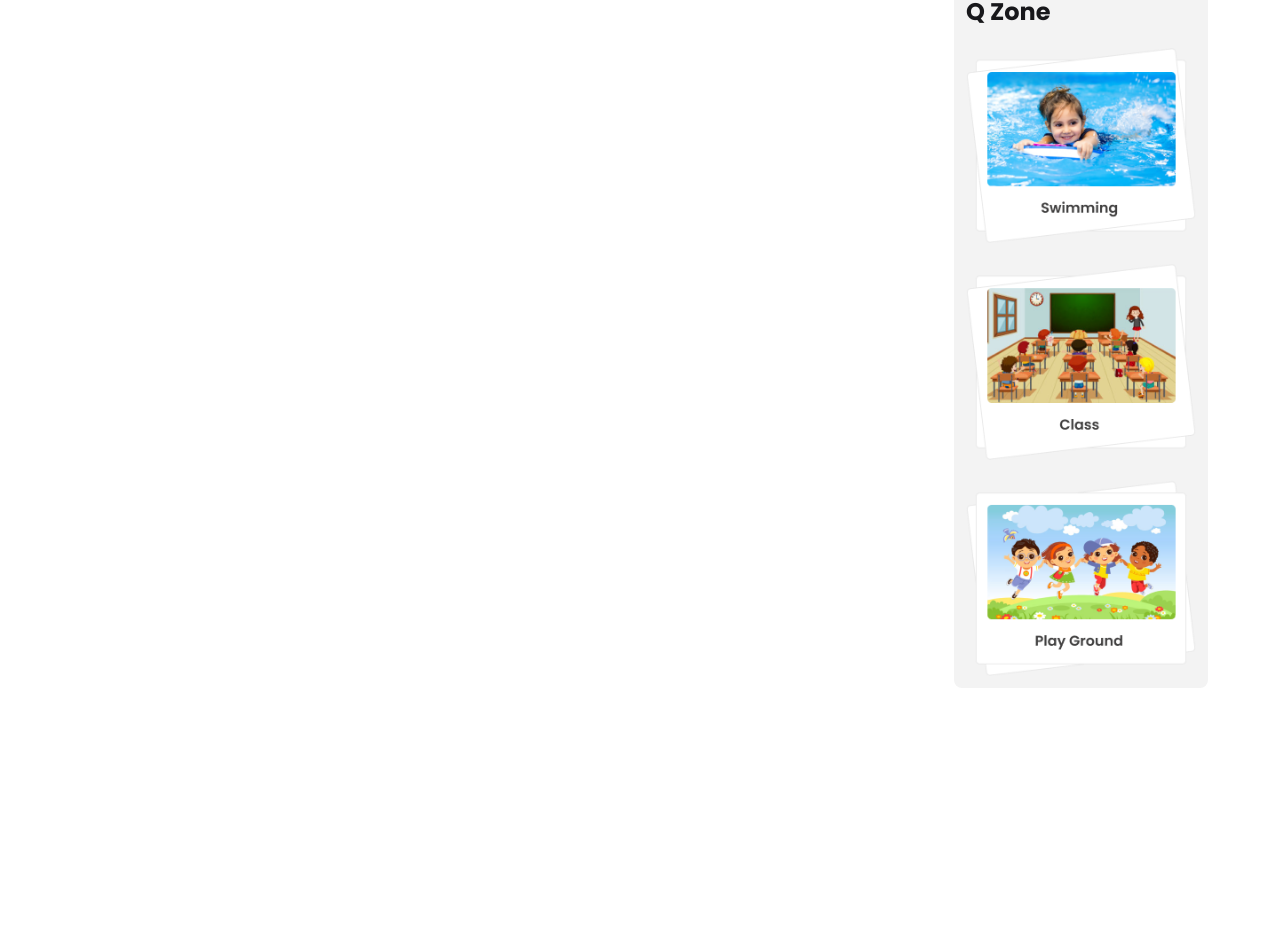
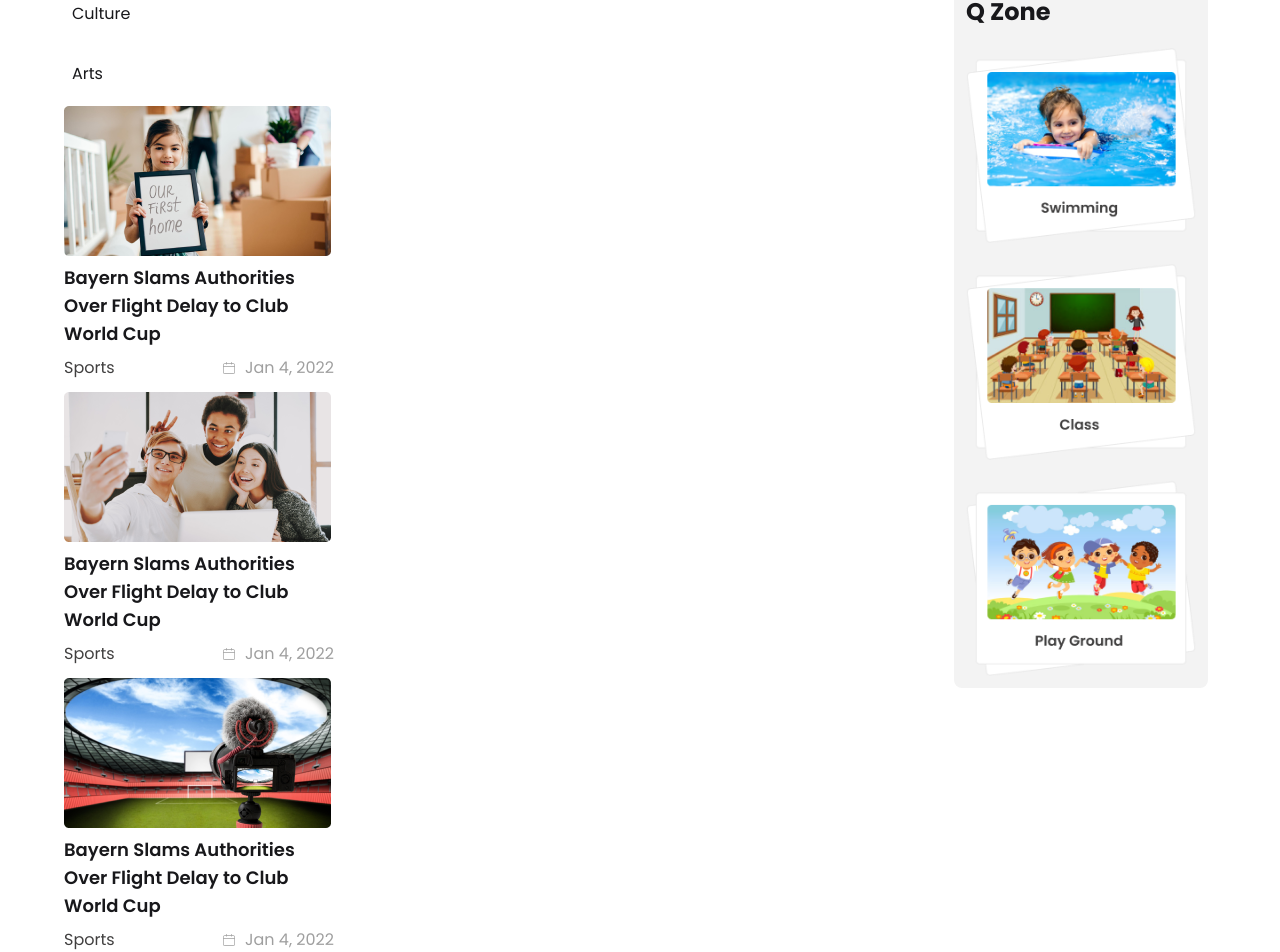
Before and after one commit to Dark-Fahim/dragon-news-with-react-auth, a React (Vite) app: page / in a window 1280 px wide. Shown: the part 805-1757 px from the top of the page. Before the commit the page ends 1501 px from the top, so only its background shows below. Built offline with nearby package versions, Linux system fonts and the light colour scheme.

Commit message:
all category added

```diff
--- a/src/pages/Home/Home.jsx
+++ b/src/pages/Home/Home.jsx
@@ -1,4 +1,5 @@
 import Header from "../Shared/Header/Header";
+import LeftSide from "../Shared/LeftSide/LeftSide";
 import Navbar from "../Shared/Navbar/Navbar";
 import RightSideNav from "../Shared/RightSideNav/RightSideNav";
 import BreakingNews from "./BreakingNews/BreakingNews";
@@ -13,7 +14,7 @@ const Home = () => {
 
             <div className="grid grid-cols-1 md:grid-cols-4 gap-6 mt-6">
                 <div>
-                    <h2 className="text-4xl">left</h2>
+                    <LeftSide></LeftSide>
                 </div>
                 <div className="col-span-2">
                     <h2 className="text-4xl">News Coming Soon</h2>
--- a/src/pages/Shared/LeftSide/LeftSide.jsx
+++ b/src/pages/Shared/LeftSide/LeftSide.jsx
@@ -1,9 +1,60 @@
-import React from 'react';
+import React, { useEffect, useState } from 'react';
+import { Link } from 'react-router-dom';
+import news1 from '../../../assets/1.png'
+import news2 from '../../../assets/2.png'
+import news3 from '../../../assets/3.png'
+import { CiCalendar } from "react-icons/ci";
 
 const LeftSide = () => {
+    const [categories, setCategories] = useState([])
+    useEffect(() => {
+        fetch('categories.json')
+        .then(res => res.json())
+        .then(data => setCategories(data))
+    }, [])
     return (
-        <div>
-            <h2 className="text-2xl">LeftSide</h2>
+        <div className='space-y-3'>
+            <h2 className="text-2xl">All Categories</h2>
+            <ul className='space-y-5 mt-5'>
+                {
+                    categories.map(category => (
+                    <li key={category.id} className='hover:bg-[#E7E7E7] py-2 px-2 rounded-lg cursor-pointer'><Link to={`/category/${category.id}`}>{category.name}</Link></li>
+                    ))
+                }
+            </ul>
+            <div className='space-y-2'>
+                <img src={news1} alt="" />
+                <h2 className='text-lg font-semibold'>Bayern Slams Authorities Over Flight Delay to Club World Cup</h2>
+                <div className='flex justify-between'>
+                    <p className='text-[#403F3F]'>Sports</p>
+                    <div className='flex items-center gap-2 text-[#9F9F9F]'>
+                        <CiCalendar></CiCalendar>
+                        Jan 4, 2022
+                    </div>
+                </div>
+            </div>
+            <div className='space-y-2'>
+                <img src={news2} alt="" />
+                <h2 className='text-lg font-semibold'>Bayern Slams Authorities Over Flight Delay to Club World Cup</h2>
+                <div className='flex justify-between'>
+                    <p className='text-[#403F3F]'>Sports</p>
+                    <div className='flex items-center gap-2 text-[#9F9F9F]'>
+                        <CiCalendar></CiCalendar>
+                        Jan 4, 2022
+                    </div>
+                </div>
+            </div>
+            <div className='space-y-2'>
+                <img src={news3} alt="" />
+                <h2 className='text-lg font-semibold'>Bayern Slams Authorities Over Flight Delay to Club World Cup</h2>
+                <div className='flex justify-between'>
+                    <p className='text-[#403F3F]'>Sports</p>
+                    <div className='flex items-center gap-2 text-[#9F9F9F]'>
+                        <CiCalendar></CiCalendar>
+                        Jan 4, 2022
+                    </div>
+                </div>
+            </div>
         </div>
     );
 };
```
